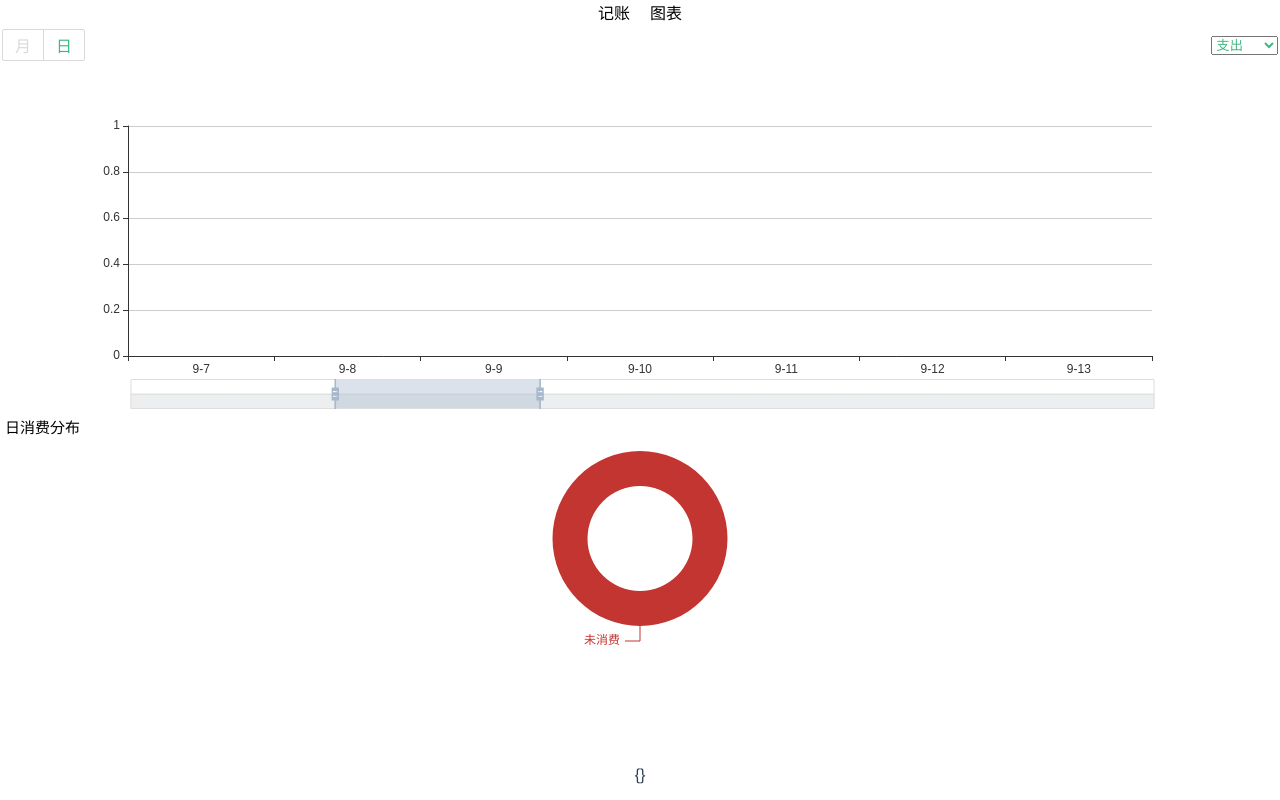
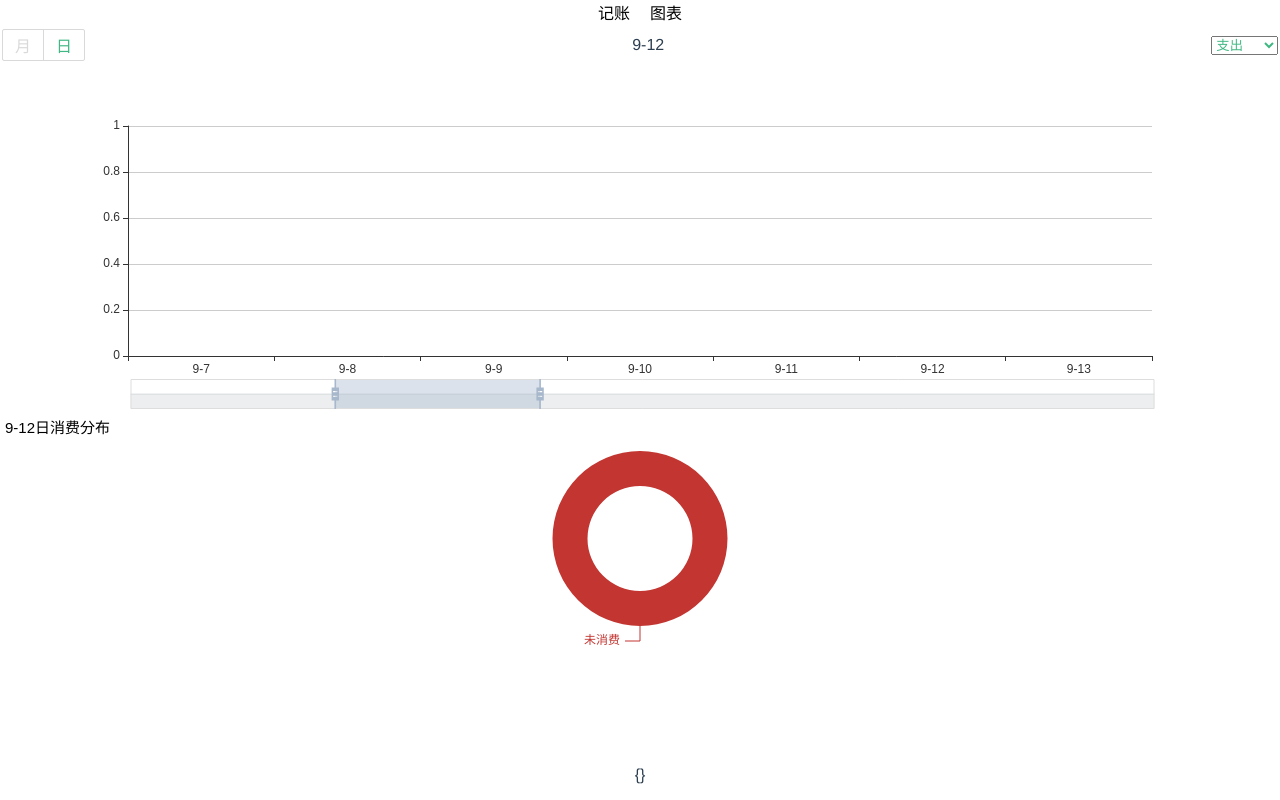
Before and after one commit to Freddy-Gong/charge-account-v2, a Vue app: page /#/Chart in a window 1280 px wide. Built offline with nearby package versions, Linux system fonts and the light colour scheme.

Commit message:
图标全部功能完成

```diff
--- a/src/views/Chart.vue
+++ b/src/views/Chart.vue
@@ -2,11 +2,11 @@
   <div>
     <Nav />
     <ChartHeader
-      :time="time"
+      :time="setTime"
       :MonthOrDay.sync="MonthOrDay"
       :IncomeOrSpending.sync="IncomeOrSpending"
     />
-    <BarChart :MonthOrDay="MonthOrDay" :IncomeOrSpending="IncomeOrSpending" :time.sync="time" />
+    <BarChart :MonthOrDay="MonthOrDay" :IncomeOrSpending="IncomeOrSpending" :time.sync="setTime" />
   </div>
 </template>
 
@@ -23,28 +23,14 @@ export default class Chart extends Vue {
   MonthOrDay: "day" | "month" = "day";
   IncomeOrSpending: "-" | "+" = "-";
   data = Time();
-  setTime: string = "";
+  setTime: string = this.data.MonthAndDay;
   @Watch("MonthOrDay")
   onMonthOrDay() {
-    this.setTime = "";
-  }
-  get time() {
-    let currentTime: string = "";
-    if (this.MonthOrDay === "day" && this.setTime.length === 0) {
-      currentTime = this.data.MonthAndDay;
+    if (this.MonthOrDay === "day") {
+      this.setTime = this.data.MonthAndDay;
     } else {
-      currentTime = this.setTime;
+      this.setTime = this.data.Month;
     }
-    if (this.MonthOrDay === "month" && this.setTime.length === 0) {
-      currentTime = this.data.Month;
-    } else {
-      currentTime = this.setTime;
-    }
-    return currentTime;
-  }
-  set time(value) {
-    console.log(value);
-    this.setTime = value;
   }
 }
 </script>
```
